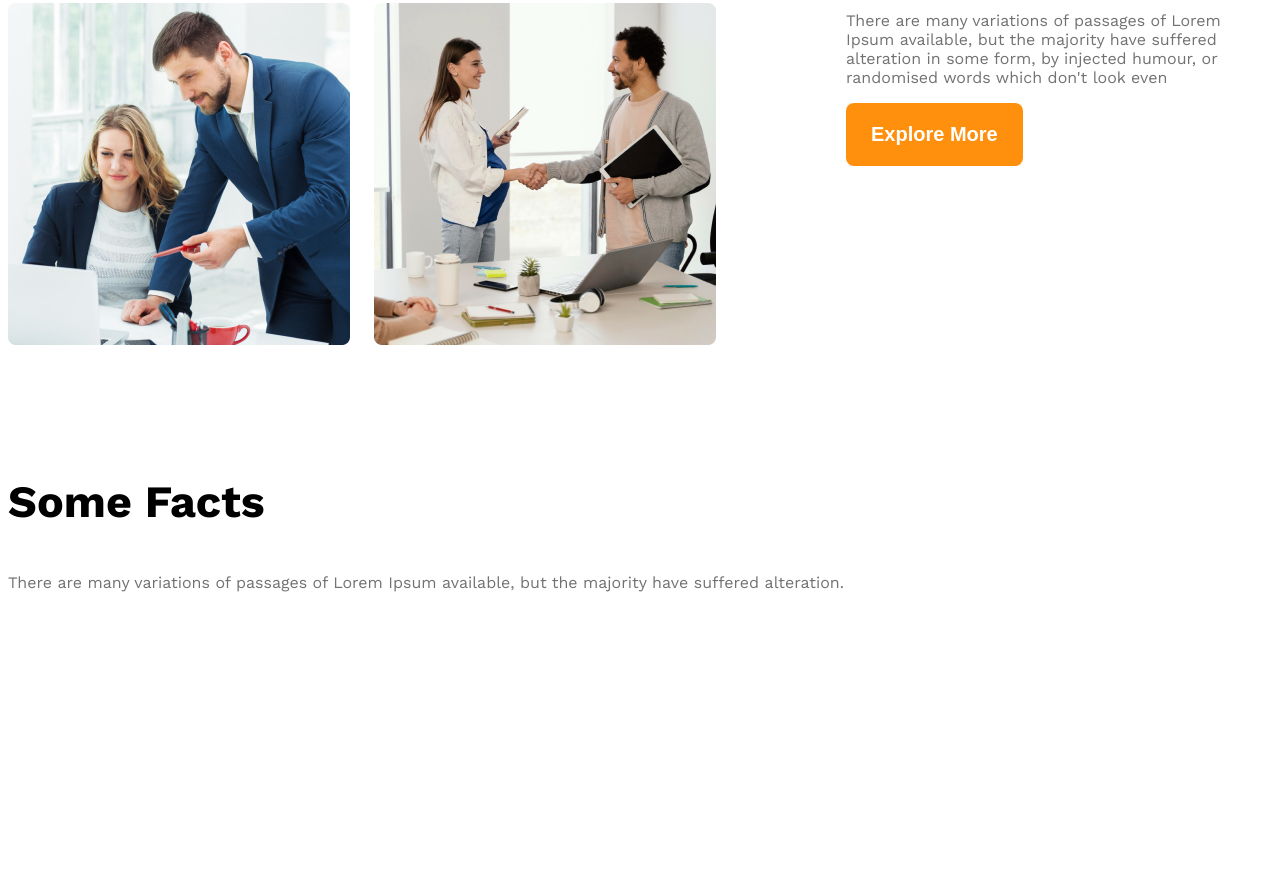
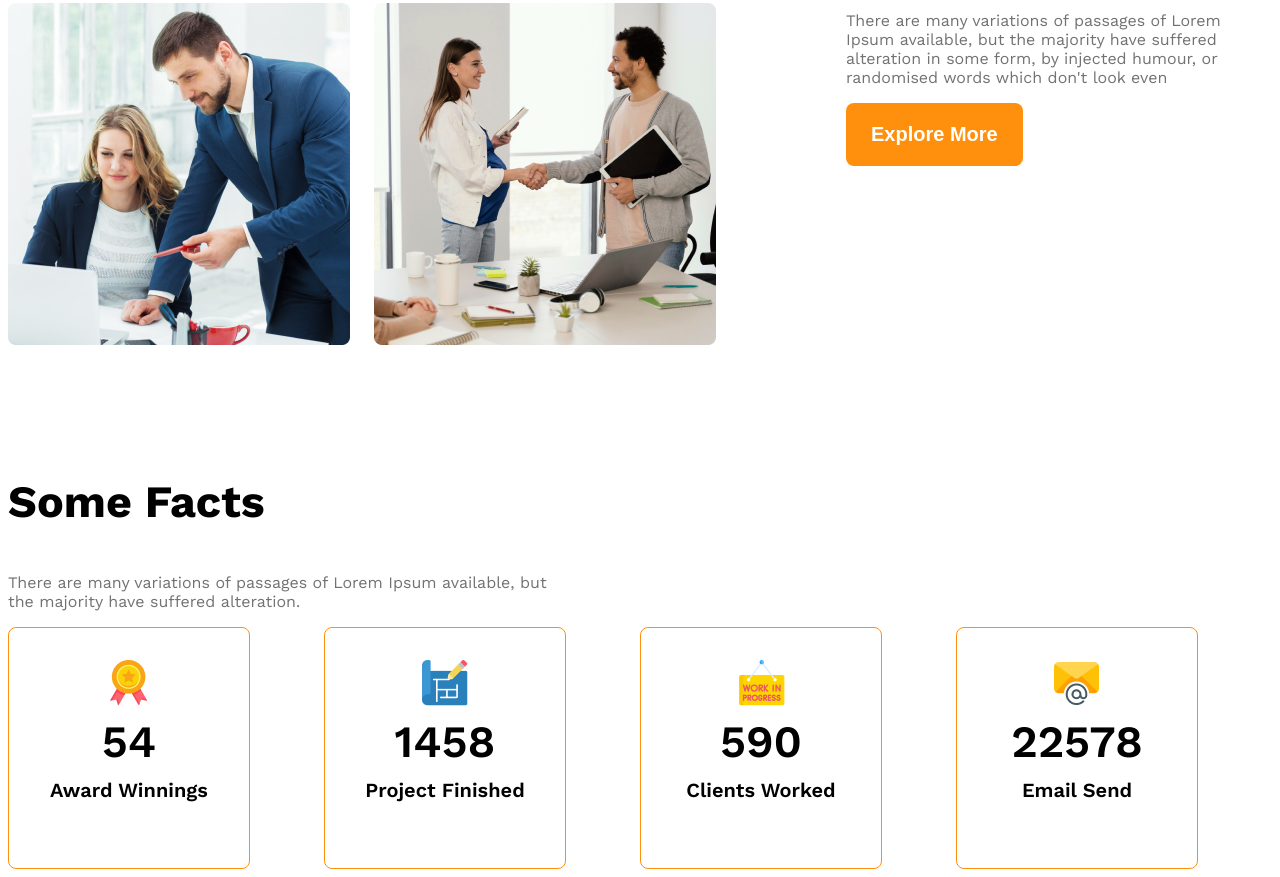
Before and after one commit to shakhawat71/g3-architect-website, a plain HTML site: page index.html in a window 1280 px wide. Shown: the part 1677-2554 px from the top of the page. Before the commit the page ends 2450 px from the top, so only its background shows below. Drawn offline with nearby package versions, Linux system fonts and the light colour scheme.

Commit message:
added some fact header, description and card with it's image, title and description inside the card

```diff
--- a/index.html
+++ b/index.html
@@ -47,27 +47,35 @@
         <!--Some facts-->
         <section class="some-facts">
             <h3 class="section-title">Some Facts</h3>
-            <p class="text-light-gray">There are many variations of passages of Lorem Ipsum available, but the majority have suffered alteration.</p>
+            <p class="text-light-gray fact-description">There are many variations of passages of Lorem Ipsum available, but the majority have suffered alteration.</p>
             <div class="facts-container">
-                <div class="fact">
-                    <img src="" alt="" class="fact-icon">
-                    <h4 class="fact-number"></h4>
-                    <h5 class="fact-name"></h5>
+                <div class="fact-card display-flex">
+                    <div>
+                        <img src="images/icons/ribon.png" alt="" class="fact-icon">
+                        <h4 class="fact-number">54</h4>
+                        <h5 class="fact-name">Award Winnings</h5>
+                    </div>
                 </div>
-                <div class="fact">
-                    <img src="" alt="" class="fact-icon">
-                    <h4 class="fact-number"></h4>
-                    <h5 class="fact-name"></h5>
+                <div class="fact-card display-flex">
+                    <div>
+                        <img src="images/icons/projects.png" alt="" class="fact-icon">
+                        <h4 class="fact-number">1458</h4>
+                        <h5 class="fact-name">Project Finished</h5>
+                    </div>
                 </div>
-                <div class="fact">
-                    <img src="" alt="" class="fact-icon">
-                    <h4 class="fact-number"></h4>
-                    <h5 class="fact-name"></h5>
+                <div class="fact-card display-flex">
+                    <div>
+                        <img src="images/icons/customers.png" alt="" class="fact-icon">
+                        <h4 class="fact-number">590</h4>
+                        <h5 class="fact-name">Clients Worked</h5>
+                    </div>
                 </div>
-                <div class="fact">
-                    <img src="" alt="" class="fact-icon">
-                    <h4 class="fact-number"></h4>
-                    <h5 class="fact-name"></h5>
+                <div class="fact-card display-flex">
+                    <div>
+                        <img src="images/icons/email.png" alt="" class="fact-icon">
+                        <h4 class="fact-number">22578</h4>
+                        <h5 class="fact-name">Email Send</h5>
+                    </div>
                 </div>
             </div>
         </section>
--- a/styles/architects.css
+++ b/styles/architects.css
@@ -108,6 +108,22 @@ main > section{
 #quick-list{
     font-weight: 500;
 }
+
+/* Some facts related styles */
+.facts-container{
+    display: grid;
+    grid-template-columns: repeat(4, 1fr);
+}
+.fact-card{
+    border: 1px solid #FF900E;
+    width: 240px;
+    height: 240px;
+    border-radius: 8px;
+    align-items: center;
+    justify-content: center;
+    text-align: center;
+}
+
 /* Responsive media query */
 @media screen and (max-width: 576px) {
  .navbar, .nav-link, .teams{
@@ -121,6 +137,21 @@ main > section{
  }
 }
 
+.fact-number{
+    font-size: 2.8rem;
+    font-weight: 600;
+    margin-top: 5px;
+    margin-bottom: 10px;
+}
+.fact-name{
+    font-size: 1.25rem;
+    font-weight: 600;
+    margin-top: 10px;
+}
+.fact-description{
+    max-width: 540px;
+}
+
 /* medium size device */
 @media screen and (min-width: 576px) and (max-width: 992px) {
     .teams{
```
